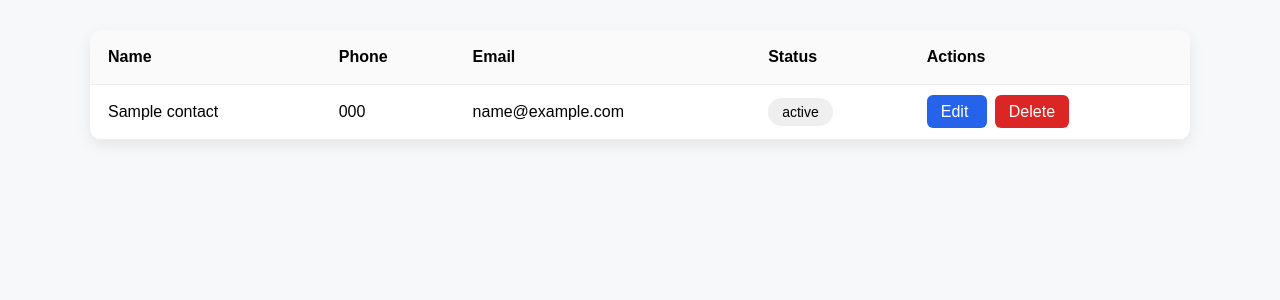
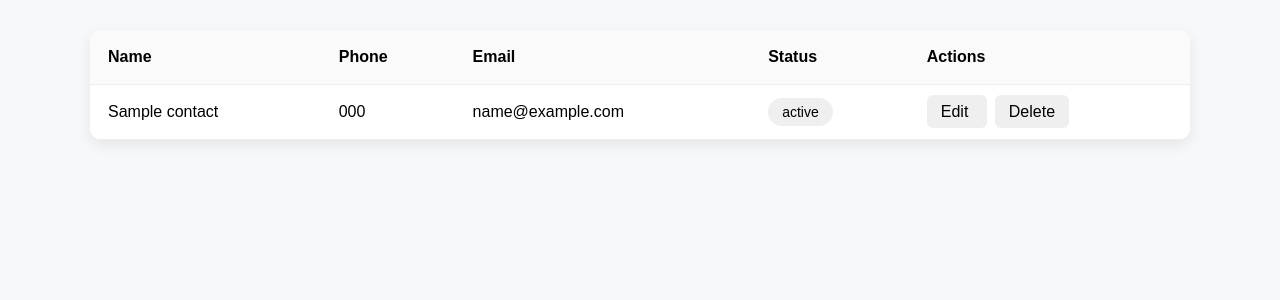
Before and after one commit to mokmay/curema, a Django app: page /contacts/read/ in a window 1280 px wide. Shown: the part 98-398 px from the top of the page. Run offline with Django 4.2, Linux system fonts and the light colour scheme; tables that the repository leaves empty hold one stand-in row (values such as "Sample post").

Commit message:
fix edit and delete button colour

```diff
--- a/contacts/static/contacts/style.css
+++ b/contacts/static/contacts/style.css
@@ -146,8 +146,8 @@ td{
 
 .edit-btn{
     text-decoration:none;
-    background:#2563eb;
-    color:white;
+    background:#efefef;
+    color:black;
     padding:8px 14px;
     border-radius:6px;
     margin-right:8px;
@@ -155,18 +155,18 @@ td{
 
 .delete-btn{
     text-decoration:none;
-    background:#dc2626;
-    color:white;
+    background:#efefef;
+    color:black;
     padding:8px 14px;
     border-radius:6px;
 }
 
 .edit-btn:hover{
-    background:#1d4ed8;
+    background:#BFBFBF;
 }
 
 .delete-btn:hover{
-    background:#b91c1c;
+    background:#BFBFBF;
 }
 
 .empty{
```
